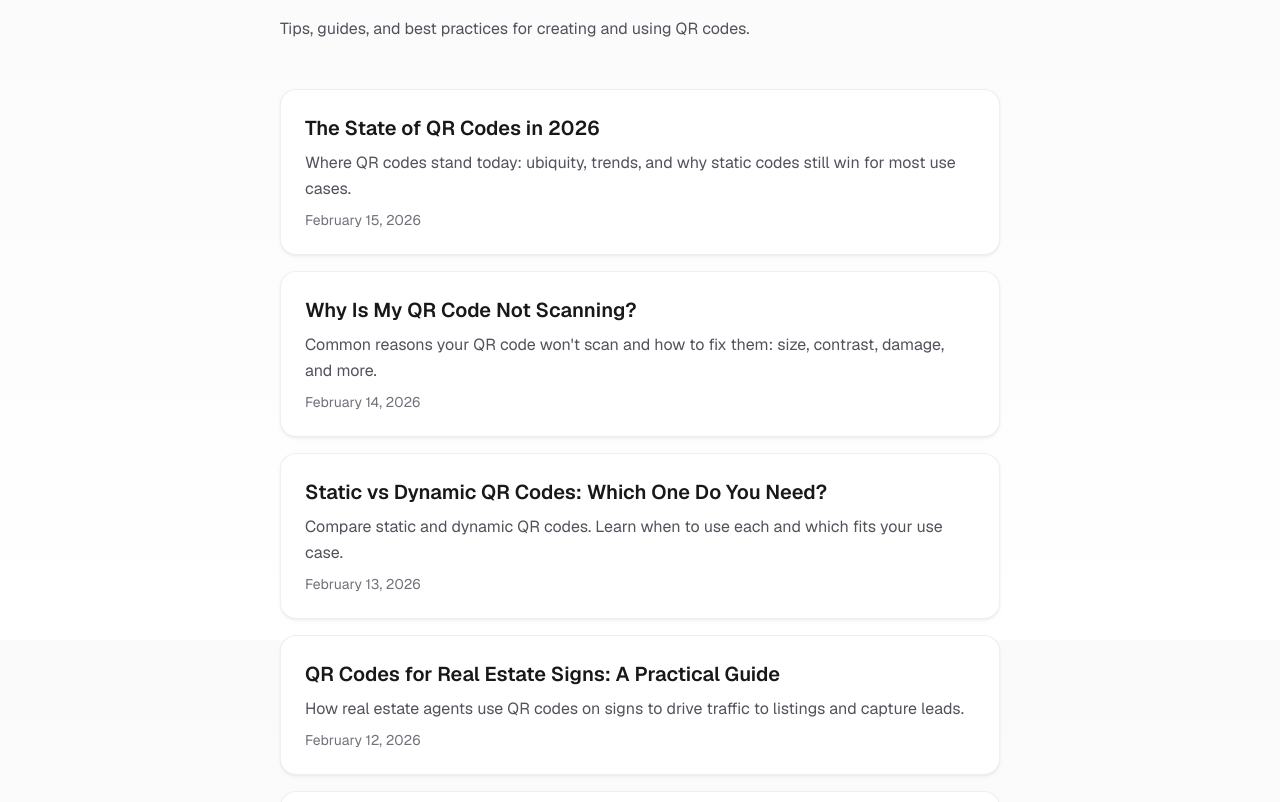
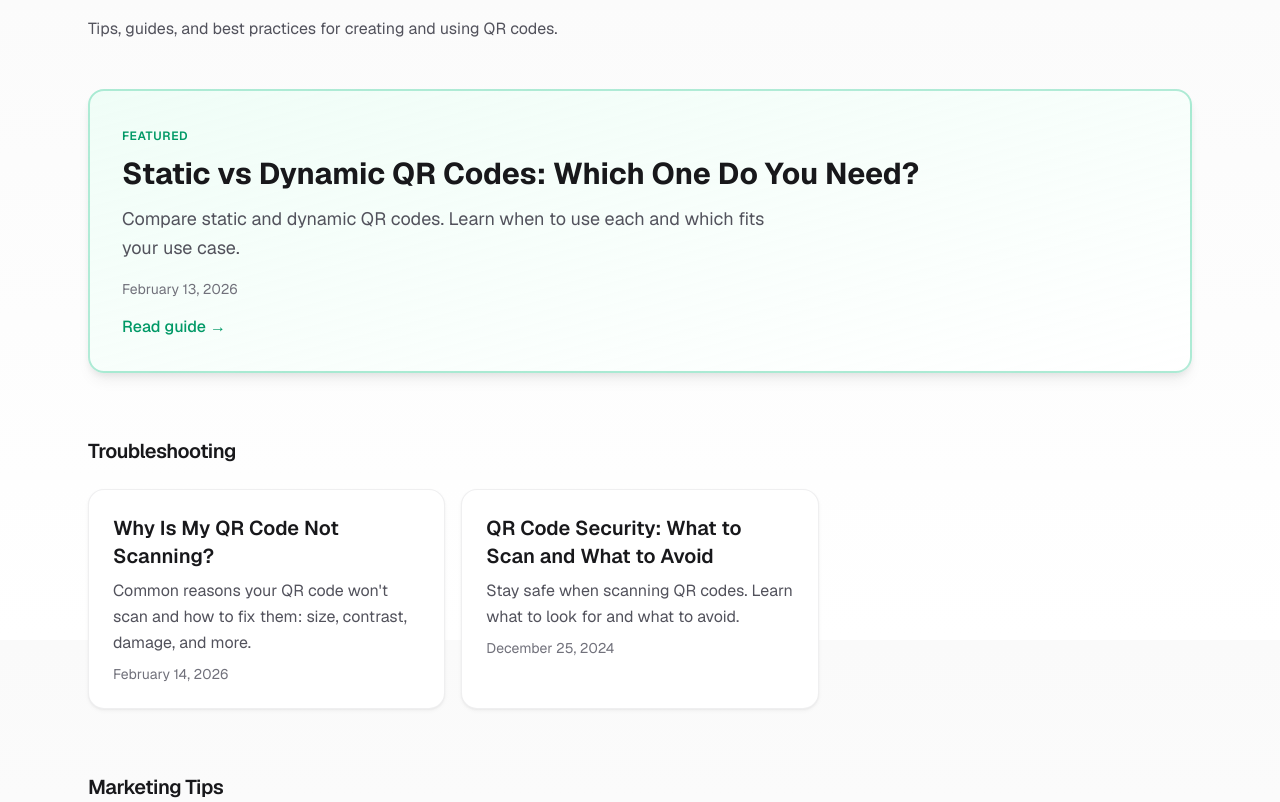
Before and after one commit to salvoeffe/QR-code-generator, a Next.js app: page /blog in a window 1280 px wide. Shown: the part 160-962 px from the top of the page. Built offline with nearby package versions, Linux system fonts and the light colour scheme; no server answers.

Commit message:
improved blog section

```diff
--- a/app/blog/page.tsx
+++ b/app/blog/page.tsx
@@ -1,42 +1,40 @@
 import Link from 'next/link';
-import { getPosts } from '@/lib/posts';
+import { getFeaturedPost, getPostsByCategory } from '@/lib/posts';
 import Header from '@/components/Header';
+import type { Category } from '@/lib/posts';
 
 export const metadata = {
   title: 'Blog | QR Code Generator',
   description: 'Tips, guides, and best practices for QR codes. Learn how to create and use QR codes effectively.',
 };
 
-export default async function BlogPage() {
-  const posts = await getPosts();
-
+function PostCard({
+  slug,
+  title,
+  description,
+  date,
+}: {
+  slug: string;
+  title: string;
+  description: string;
+  date: string;
+}) {
   return (
-    <div className="min-h-screen">
-      <Header />
-
-      <main className="max-w-3xl mx-auto px-4 sm:px-6 py-8 sm:py-12">
-        <h1 className="text-2xl sm:text-3xl font-bold text-zinc-900 dark:text-zinc-100 mb-4 tracking-tight">Blog</h1>
-        <p className="text-zinc-600 dark:text-zinc-400 mb-12">
-          Tips, guides, and best practices for creating and using QR codes.
-        </p>
-
-        <ul className="space-y-4">
-          {posts.map((post) => (
-            <li key={post.slug}>
-              <article className="rounded-2xl bg-[var(--surface-elevated)] shadow-[var(--shadow-sm)] border border-zinc-200/60 dark:border-zinc-700/50 overflow-hidden transition-shadow duration-200 hover:shadow-[var(--shadow-md)]">
+    <li>
+      <article className="h-full rounded-2xl bg-[var(--surface-elevated)] shadow-[var(--shadow-sm)] border border-zinc-200/60 dark:border-zinc-700/50 overflow-hidden transition-shadow duration-200 hover:shadow-[var(--shadow-md)]">
         <Link
-                  href={`/blog/${post.slug}`}
-                  className="block group p-5 sm:p-6 min-h-[44px]"
+          href={`/blog/${slug}`}
+          className="block group p-5 sm:p-6 min-h-[44px] h-full"
         >
           <h2 className="text-xl font-semibold text-zinc-900 dark:text-zinc-100 group-hover:text-emerald-600 transition-colors duration-200">
-                    {post.title}
+            {title}
           </h2>
-                  <p className="text-zinc-600 dark:text-zinc-400 mt-2 leading-relaxed">{post.description}</p>
+          <p className="text-zinc-600 dark:text-zinc-400 mt-2 leading-relaxed">{description}</p>
           <time
-                    dateTime={post.date}
+            dateTime={date}
             className="text-sm text-zinc-500 mt-2 block"
           >
-                    {new Date(post.date).toLocaleDateString('en-US', {
+            {new Date(date).toLocaleDateString('en-US', {
               year: 'numeric',
               month: 'long',
               day: 'numeric',
@@ -45,8 +43,86 @@ export default async function BlogPage() {
         </Link>
       </article>
     </li>
+  );
+}
+
+export default async function BlogPage() {
+  const [featuredPost, postsByCategory] = await Promise.all([
+    getFeaturedPost(),
+    getPostsByCategory(),
+  ]);
+
+  return (
+    <div className="min-h-screen">
+      <Header />
+
+      <main className="max-w-6xl mx-auto px-4 sm:px-6 py-8 sm:py-12">
+        <h1 className="text-2xl sm:text-3xl font-bold text-zinc-900 dark:text-zinc-100 mb-4 tracking-tight">
+          Blog
+        </h1>
+        <p className="text-zinc-600 dark:text-zinc-400 mb-12">
+          Tips, guides, and best practices for creating and using QR codes.
+        </p>
+
+        {featuredPost && (
+          <section className="mb-16">
+            <Link
+              href={`/blog/${featuredPost.slug}`}
+              className="block group rounded-2xl overflow-hidden border-2 border-emerald-500/30 dark:border-emerald-500/40 bg-gradient-to-br from-emerald-50/80 to-white dark:from-emerald-950/30 dark:to-zinc-900 shadow-[var(--shadow-md)] hover:shadow-[var(--shadow-lg)] transition-all duration-200 hover:border-emerald-500/50"
+            >
+              <div className="p-6 sm:p-8">
+                <span className="inline-block text-xs font-semibold uppercase tracking-wider text-emerald-600 dark:text-emerald-400 mb-3">
+                  Featured
+                </span>
+                <h2 className="text-2xl sm:text-3xl font-bold text-zinc-900 dark:text-zinc-100 group-hover:text-emerald-600 transition-colors duration-200">
+                  {featuredPost.title}
+                </h2>
+                <p className="text-zinc-600 dark:text-zinc-400 mt-3 text-lg leading-relaxed max-w-2xl">
+                  {featuredPost.description}
+                </p>
+                <time
+                  dateTime={featuredPost.date}
+                  className="text-sm text-zinc-500 mt-4 block"
+                >
+                  {new Date(featuredPost.date).toLocaleDateString('en-US', {
+                    year: 'numeric',
+                    month: 'long',
+                    day: 'numeric',
+                  })}
+                </time>
+                <span className="inline-flex items-center mt-4 text-emerald-600 dark:text-emerald-400 font-medium group-hover:underline">
+                  Read guide →
+                </span>
+              </div>
+            </Link>
+          </section>
+        )}
+
+        {(['Troubleshooting', 'Marketing Tips', 'Industry Guides', 'Guides & Comparisons'] as Category[]).map(
+          (category) => {
+            const posts = postsByCategory.get(category) ?? [];
+            if (posts.length === 0) return null;
+
+            return (
+              <section key={category} className="mb-16">
+                <h2 className="text-xl font-semibold text-zinc-900 dark:text-zinc-100 mb-6 tracking-tight">
+                  {category}
+                </h2>
+                <ul className="grid grid-cols-1 sm:grid-cols-2 lg:grid-cols-3 gap-4">
+                  {posts.map((post) => (
+                    <PostCard
+                      key={post.slug}
+                      slug={post.slug}
+                      title={post.title}
+                      description={post.description}
+                      date={post.date}
+                    />
                   ))}
                 </ul>
+              </section>
+            );
+          }
+        )}
       </main>
     </div>
   );
--- /dev/null
+++ b/components/CreateQRCodeSidebar.tsx
@@ -0,0 +1,22 @@
+import Link from 'next/link';
+
+export default function CreateQRCodeSidebar() {
+  return (
+    <aside>
+      <div className="sticky top-24 rounded-2xl bg-[var(--surface-elevated)] shadow-[var(--shadow-sm)] border border-zinc-200/60 dark:border-zinc-700/50 p-5 overflow-hidden">
+        <h3 className="font-semibold text-zinc-900 dark:text-zinc-100 text-lg">
+          Create Your QR Code
+        </h3>
+        <p className="text-zinc-600 dark:text-zinc-400 text-sm mt-2 leading-relaxed">
+          Free, instant, no sign-up.
+        </p>
+        <Link
+          href="/"
+          className="mt-4 inline-flex items-center justify-center w-full rounded-lg bg-emerald-600 hover:bg-emerald-700 text-white font-medium py-2.5 px-4 transition-colors duration-200"
+        >
+          Get Started
+        </Link>
+      </div>
+    </aside>
+  );
+}
--- a/lib/posts.ts
+++ b/lib/posts.ts
@@ -1,8 +1,12 @@
+export type Category = 'Troubleshooting' | 'Marketing Tips' | 'Industry Guides' | 'Guides & Comparisons';
+
 export type PostMeta = {
   slug: string;
   title: string;
   description: string;
   date: string;
+  category: Category;
+  featured?: boolean;
 };
 
 const posts: PostMeta[] = [
@@ -11,97 +15,130 @@ const posts: PostMeta[] = [
     title: 'How to Create a QR Code for Your Website (Free)',
     description: 'Step-by-step guide to creating a free QR code for your website in minutes.',
     date: '2025-01-15',
+    category: 'Guides & Comparisons',
   },
   {
     slug: 'qr-code-best-practices',
     title: 'QR Code Best Practices: Size, Placement, and Design',
     description: 'Learn the best practices for QR code size, placement, and design to maximize scannability.',
     date: '2025-01-10',
+    category: 'Marketing Tips',
   },
   {
     slug: 'url-shorteners-vs-qr-codes',
     title: 'URL Shorteners vs QR Codes: When to Use Which',
     description: 'Compare URL shorteners and QR codes to choose the right tool for your needs.',
     date: '2025-01-05',
+    category: 'Marketing Tips',
   },
   {
     slug: 'qr-code-business-card',
     title: 'How to Add a QR Code to Your Business Card',
     description: 'Add a professional QR code to your business card to share your contact info and portfolio.',
     date: '2025-01-01',
+    category: 'Industry Guides',
   },
   {
     slug: 'qr-code-use-cases',
     title: 'QR Code Use Cases: Menus, Events, Wi-Fi Sharing',
     description: 'Explore practical QR code use cases for menus, events, and Wi-Fi sharing.',
     date: '2024-12-28',
+    category: 'Marketing Tips',
   },
   {
     slug: 'qr-code-security',
     title: 'QR Code Security: What to Scan and What to Avoid',
     description: 'Stay safe when scanning QR codes. Learn what to look for and what to avoid.',
     date: '2024-12-25',
+    category: 'Troubleshooting',
   },
   {
     slug: 'state-of-qr-codes-2026',
     title: 'The State of QR Codes in 2026',
     description: 'Where QR codes stand today: ubiquity, trends, and why static codes still win for most use cases.',
     date: '2026-02-15',
+    category: 'Guides & Comparisons',
   },
   {
     slug: 'why-qr-code-not-scanning',
     title: 'Why Is My QR Code Not Scanning?',
     description: 'Common reasons your QR code won\'t scan and how to fix them: size, contrast, damage, and more.',
     date: '2026-02-14',
+    category: 'Troubleshooting',
   },
   {
     slug: 'static-vs-dynamic-qr-codes',
     title: 'Static vs Dynamic QR Codes: Which One Do You Need?',
     description: 'Compare static and dynamic QR codes. Learn when to use each and which fits your use case.',
     date: '2026-02-13',
+    category: 'Guides & Comparisons',
+    featured: true,
   },
   {
     slug: 'qr-codes-real-estate',
     title: 'QR Codes for Real Estate Signs: A Practical Guide',
     description: 'How real estate agents use QR codes on signs to drive traffic to listings and capture leads.',
     date: '2026-02-12',
+    category: 'Industry Guides',
   },
   {
     slug: 'creative-qr-code-marketing-ideas',
     title: 'Creative QR Code Marketing Ideas',
     description: 'Beyond menus and business cards: packaging, events, print ads, and more ways to use QR codes in marketing.',
     date: '2026-02-11',
+    category: 'Marketing Tips',
   },
   {
     slug: 'qr-code-wifi',
     title: 'How to Create a QR Code for Wi-Fi',
     description: 'Let guests connect to your Wi-Fi with one scan. Simple format and setup guide.',
     date: '2026-02-10',
+    category: 'Industry Guides',
   },
   {
     slug: 'qr-codes-restaurants',
     title: 'QR Codes for Restaurants: Menus and Contactless Ordering',
     description: 'How restaurants use QR codes for menus, ordering, and contactless service.',
     date: '2026-02-09',
+    category: 'Industry Guides',
   },
   {
     slug: 'free-vs-paid-qr-generators',
     title: 'Free vs Paid QR Code Generators: When Does Paid Make Sense?',
     description: 'Compare free and paid QR generators. Learn when free is enough and when to consider paid options.',
     date: '2026-02-08',
+    category: 'Guides & Comparisons',
   },
   {
     slug: 'qr-codes-events',
     title: 'QR Codes for Events: Badges, Tickets, and More',
     description: 'Use QR codes for event check-in, badges, session materials, and sponsor engagement.',
     date: '2026-02-07',
+    category: 'Industry Guides',
   },
 ];
 
+const CATEGORY_ORDER: Category[] = ['Troubleshooting', 'Marketing Tips', 'Industry Guides', 'Guides & Comparisons'];
+
 export async function getPosts(): Promise<PostMeta[]> {
-  return posts.sort((a, b) => (b.date > a.date ? 1 : -1));
+  return [...posts].sort((a, b) => (b.date > a.date ? 1 : -1));
 }
 
 export async function getPostBySlug(slug: string): Promise<PostMeta | undefined> {
   return posts.find((p) => p.slug === slug);
 }
+
+export async function getFeaturedPost(): Promise<PostMeta | undefined> {
+  return posts.find((p) => p.featured === true);
+}
+
+export async function getPostsByCategory(): Promise<Map<Category, PostMeta[]>> {
+  const map = new Map<Category, PostMeta[]>();
+  for (const category of CATEGORY_ORDER) {
+    const categoryPosts = posts
+      .filter((p) => p.category === category && !p.featured)
+      .sort((a, b) => (b.date > a.date ? 1 : -1));
+    map.set(category, categoryPosts);
+  }
+  return map;
+}
```
Also changed, not shown: app/blog/[slug]/page.tsx (+9 -1 lines). Lines whose indentation alone changed are shown as unchanged.
